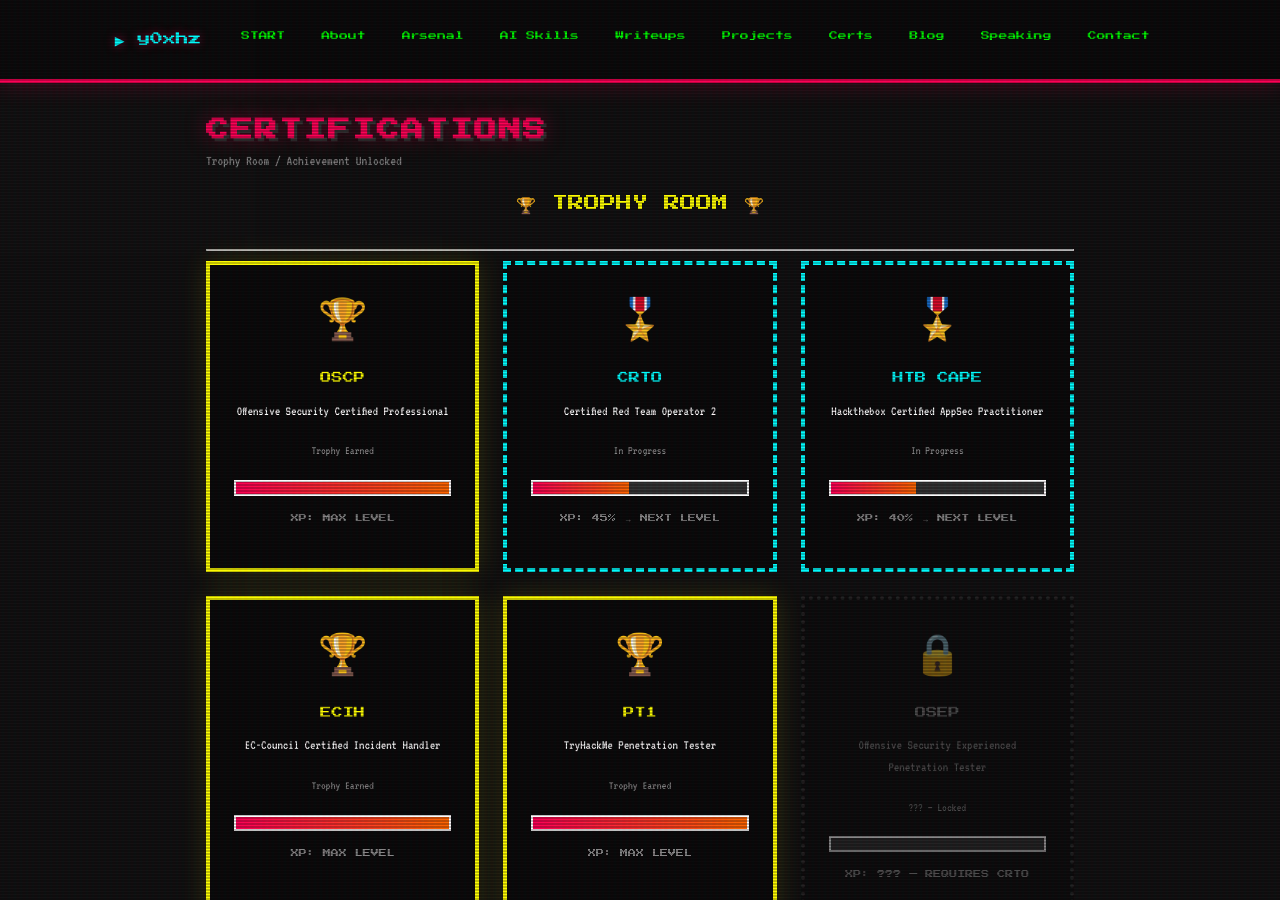
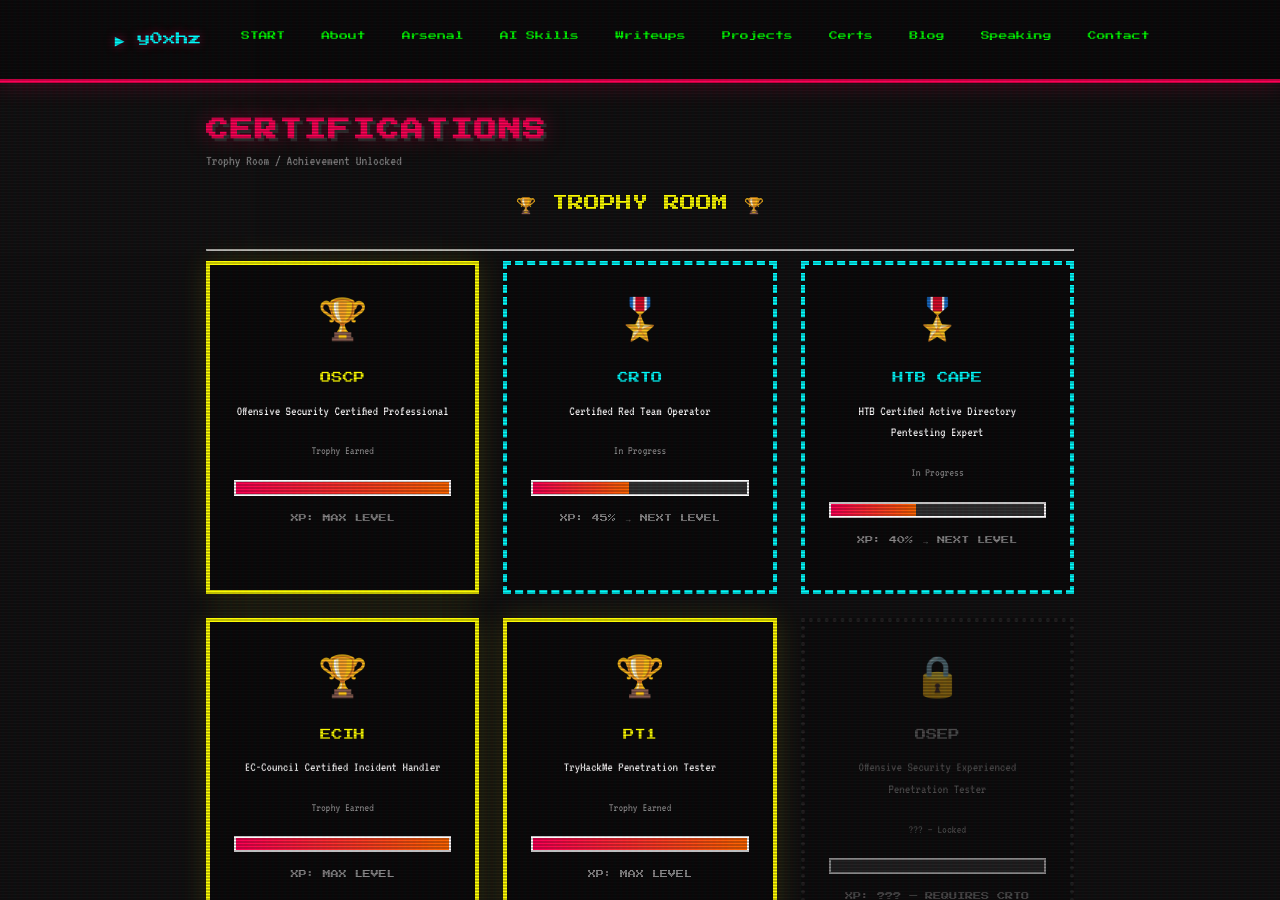
Before and after one commit to y0xhz/y0xhz.github.io, a Jekyll site: the page built from certifications.md, in a window 1280 px wide and 900 px high. Built offline with Jekyll 4.4.1, drawn with Linux system fonts in a browser that asks for light colours.

Commit message:
fix: CRTO and CAPE descriptions

```diff
--- a/certifications.md
+++ b/certifications.md
@@ -28,7 +28,7 @@ description: "Certifications and professional achievements of y0xhz — OSCP, CR
   <div class="trophy-card in-progress">
     <div class="trophy-icon">🎖️</div>
     <div class="trophy-name">CRTO</div>
-    <p style="font-size: 0.85rem; color: var(--c-light);">Certified Red Team Operator 2</p>
+    <p style="font-size: 0.85rem; color: var(--c-light);">Certified Red Team Operator</p>
     <p style="font-size: 0.75rem; color: var(--c-dim);">In Progress</p>
     <div class="xp-bar">
       <div class="xp-bar-fill" style="width: 45%"></div>
@@ -39,7 +39,7 @@ description: "Certifications and professional achievements of y0xhz — OSCP, CR
   <div class="trophy-card in-progress">
     <div class="trophy-icon">🎖️</div>
     <div class="trophy-name">HTB CAPE</div>
-    <p style="font-size: 0.85rem; color: var(--c-light);">Hackthebox Certified AppSec Practitioner</p>
+    <p style="font-size: 0.85rem; color: var(--c-light);">HTB Certified Active Directory Pentesting Expert</p>
     <p style="font-size: 0.75rem; color: var(--c-dim);">In Progress</p>
     <div class="xp-bar">
       <div class="xp-bar-fill" style="width: 40%"></div>
```
